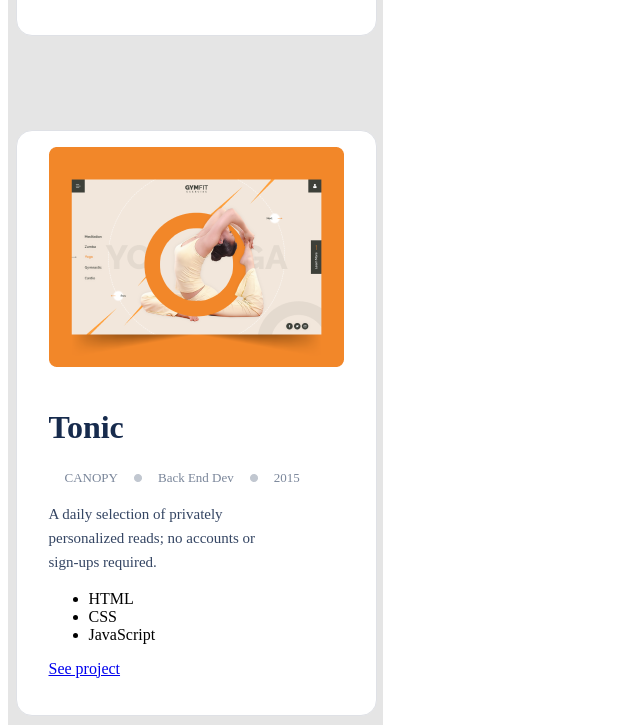
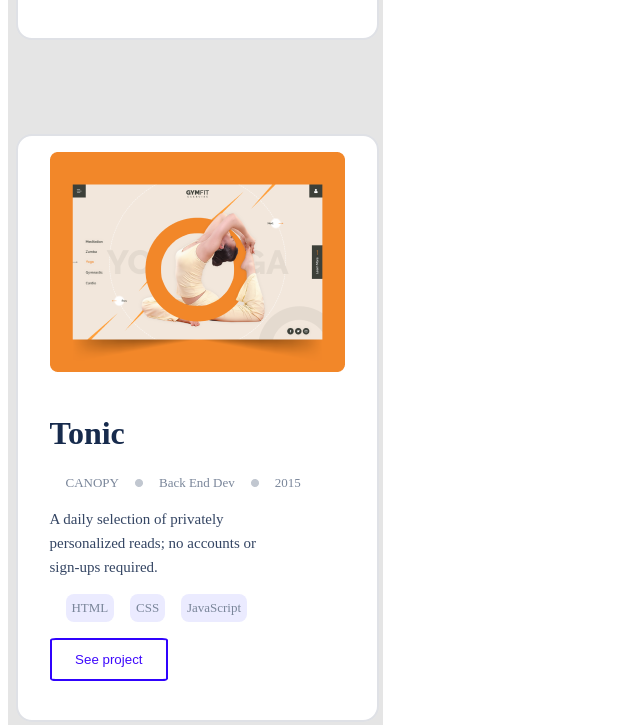
Before and after one commit to siriwardhanage/My-first-portfolio-, a website: page index.html in a window 1280 px wide. Shown: the part 2075-2800 px from the top of the page, without its empty margins (0-640 px from the left). Drawn offline with Linux system fonts and the light colour scheme.

Commit message:
Style the work section

```diff
--- a/index.html
+++ b/index.html
@@ -123,15 +123,15 @@
                             personalized reads; no accounts or<br>
                             sign-ups required.
                         </p>
-                        <div>
+                        <div class="lang">
                             <ul>
                                 <li>HTML</li>
                                 <li>CSS</li>
                                 <li>JavaScript</li>
                             </ul>
                         </div>
-                        <div>
-                            <a href="#">See project</a>
+                        <div >
+                             <button class="button-A">See project</button>
                         </div>
                     </div>
       </div>
@@ -151,7 +151,7 @@
                             personalized reads; no accounts or<br>
                             sign-ups required.
                         </p>
-                        <div class="lang1">
+                        <div class="lang">
                             <ul>
                                 <li>HTML</li>
                                 <li>CSS</li>
--- a/style.css
+++ b/style.css
@@ -139,7 +139,7 @@ header {
 
   background: #FFFFFF;
 
-  border: 1px solid #DFE1E6;
+  border: 2px solid #DFE1E6;
   border-radius: 16px;
 }
 
@@ -197,19 +197,51 @@ header {
   padding-top: 0%;
 }
 
-.lang1 ul {
-  display: inline-flex;
-  color: brown;
+.lang ul {
+  display: flex;
+
   list-style-type: none;
   padding-left: 0%;
   margin-top: 0%;
+  margin-left: 0%;
 }
 
 .lang li {
-  margin-left: 1rem;
+
   font-family: 'Poppins';
   font-style: normal;
 
   font-size: 13px;
   color: #7A869A;
+  border-radius: 2%;
+  margin-left: 1rem;
+  background: #EBEBFF;
+  border-radius: 8px;
+  padding: 2%;
 }
+
+.button-A {
+  background-color: white;
+  color: rgb(62, 9, 253);
+  border: 2px solid #3003fd;
+  padding: 4% 8%;
+  border-radius: 5%;
+}
+
+.button-A :hover {
+  display: flex;
+  flex-direction: row;
+  align-items: center;
+  padding: 12px;
+  gap: 10px;
+
+  position: absolute;
+  width: 83px;
+  height: 48px;
+  left: 252px;
+
+  background: #6070FF;
+
+  box-shadow: 0px 8px 16px rgba(64, 83, 252, 0.24);
+  border-radius: 5%;
+}
```
